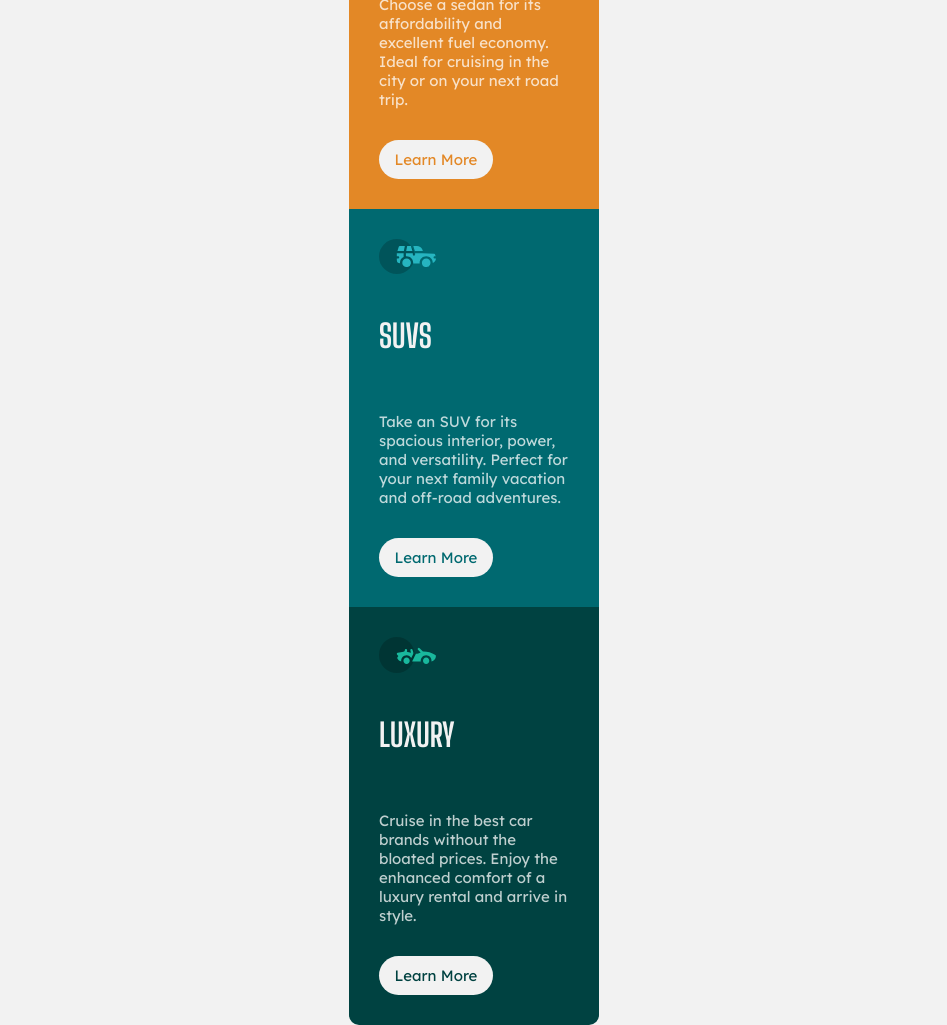
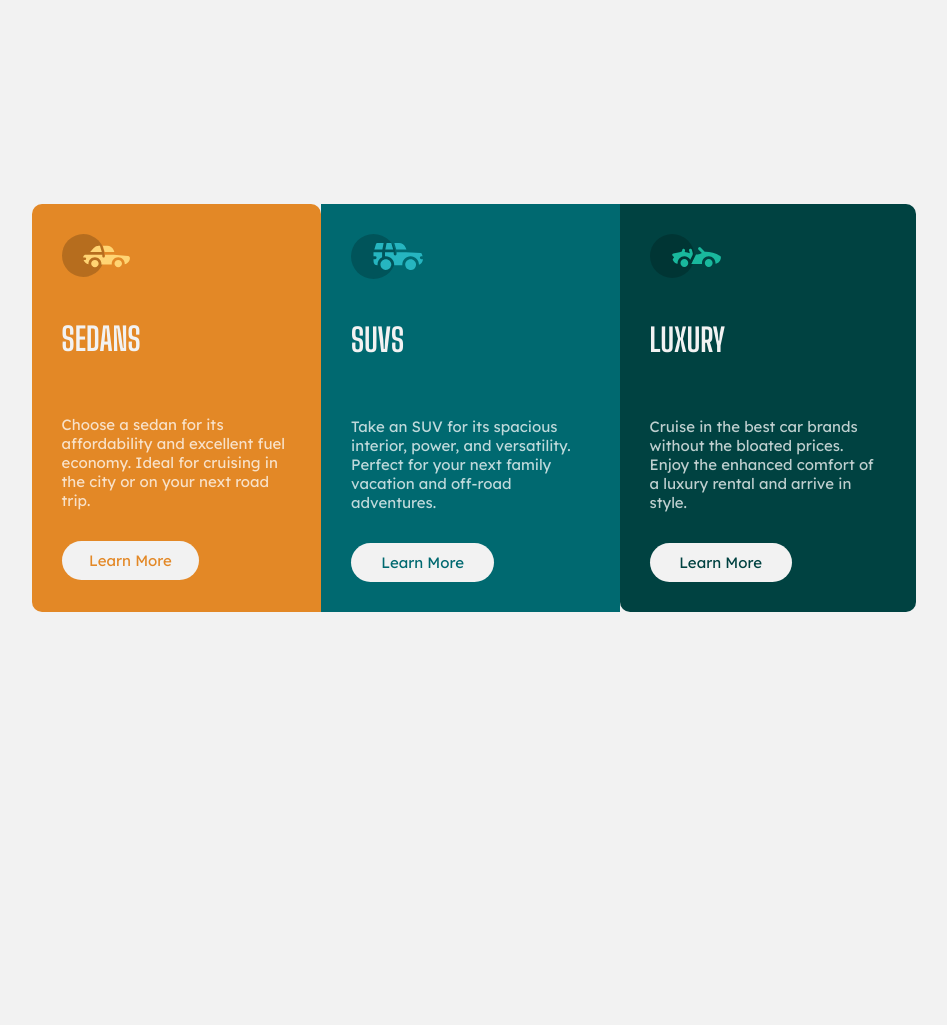
Before and after one commit to steph209/preview-card, a plain HTML site: page index.html in a window 1280 px wide. Shown: the whole page, without its empty margins (166-1113 px from the left). After the commit the page ends 816 px from the top, so only its background shows below. Drawn offline with Linux system fonts and the light colour scheme.

Commit message:
setting up desktop displau

```diff
--- a/style.css
+++ b/style.css
@@ -34,6 +34,8 @@ main {
     flex-direction: column;
 
     width: 250px;
+
+    /* margin: 20px 5px; */
 }
 
 /* =============================================================================
@@ -71,7 +73,7 @@ section img {
 }
 
 /* =============================================================================
-  #CONTENT
+  #BUTTON
 ============================================================================= */
 button {
     font-size: 15px;
@@ -96,3 +98,30 @@ button {
 .card--luxury button {
     color: hsl(179, 100%, 13%);
 }
+
+
+/* =============================================================================
+  #DESKTOP
+============================================================================= */
+
+@media  screen and (min-width: 900px) {
+    main {
+        display: flex;
+        flex-direction: row;
+
+        width: 70%
+
+    }
+
+    .card {
+        padding: 30px;
+    }
+
+    .card--sedans {
+        border-bottom-left-radius: 10px;
+    }
+
+    .card--luxury {
+        border-top-right-radius: 10px;
+    }
+}
```
